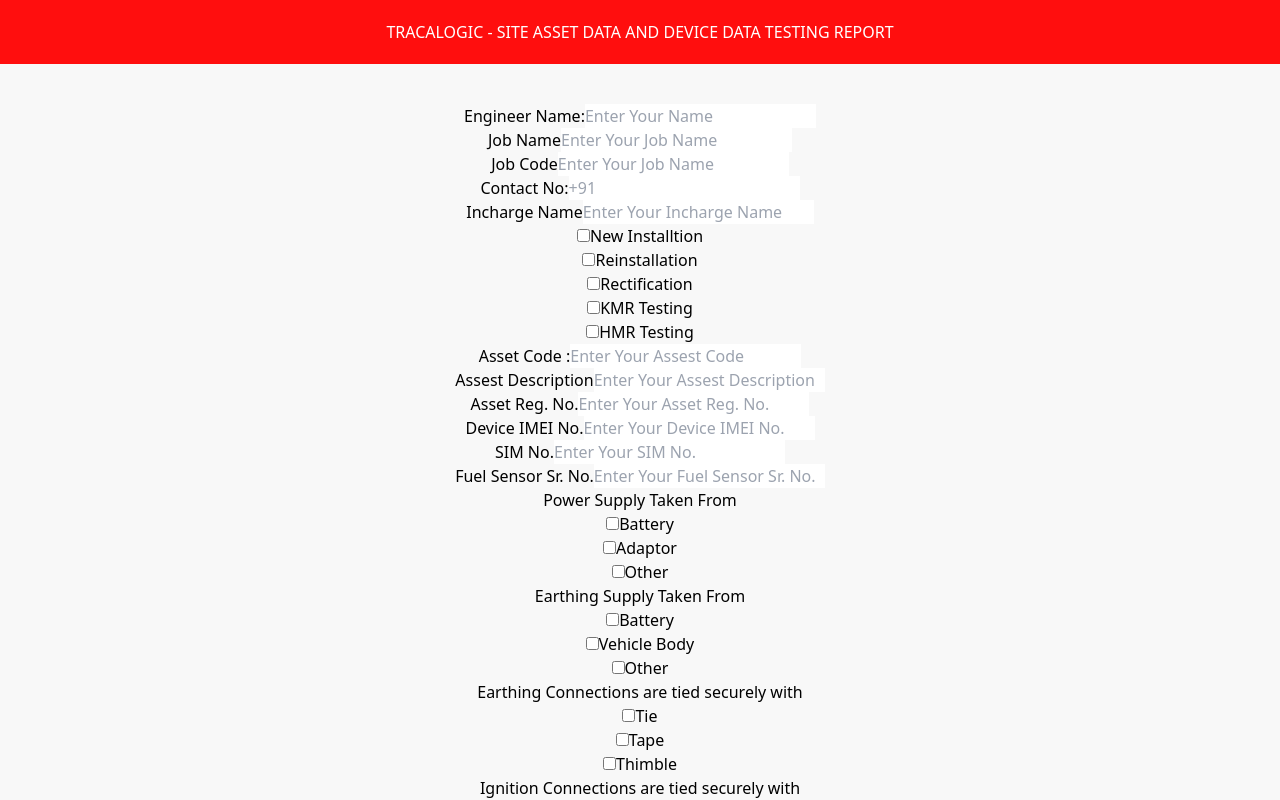
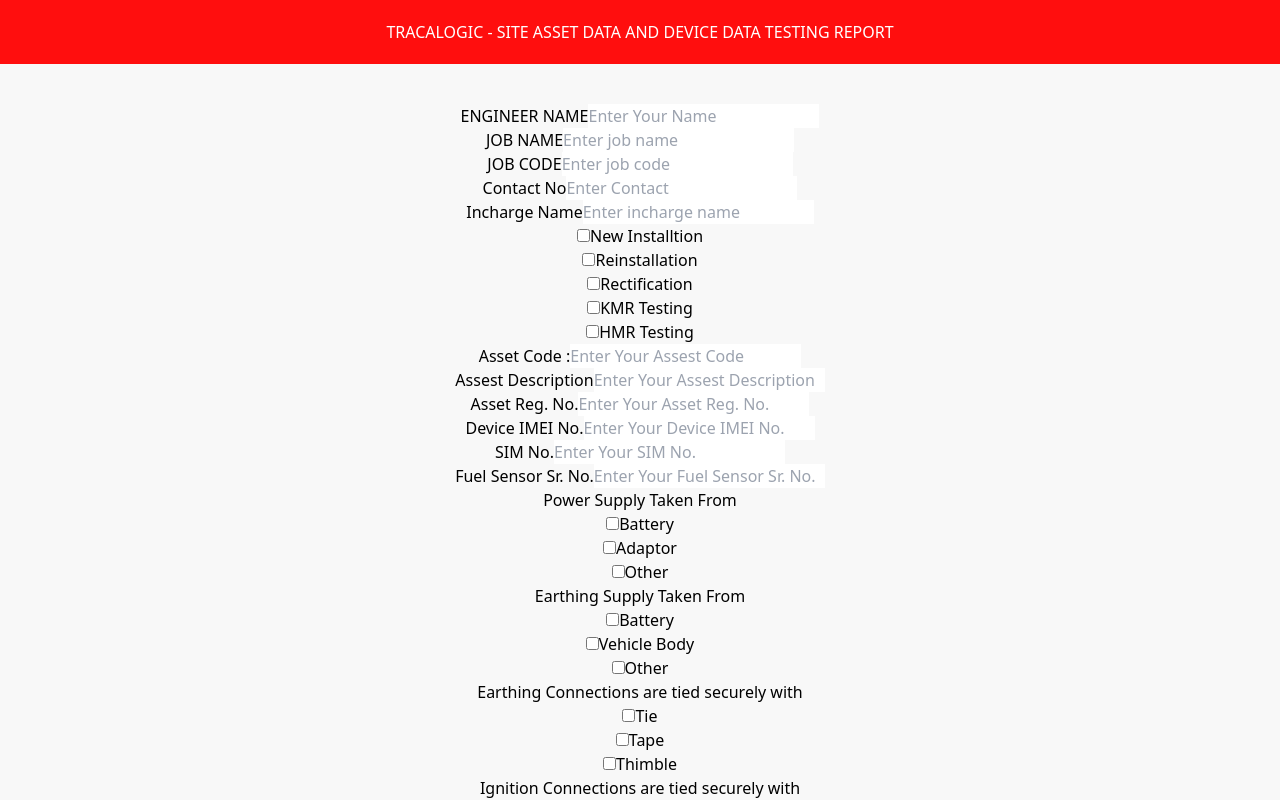
Before and after one commit to developeraryan/Tracalogic-frontend, a React (Vite) app: page / in a window 1280 px wide. Shown: the top 800 px of the page. Built offline with nearby package versions, Linux system fonts and the light colour scheme.

Commit message:
[NEW] updated the html fields

```diff
--- a/package.json
+++ b/package.json
@@ -12,6 +12,7 @@
   "dependencies": {
     "axios": "^1.3.4",
     "file-saver": "^2.0.5",
+    "prop-types": "^15.8.1",
     "react": "^18.2.0",
     "react-dom": "^18.2.0",
     "react-signature-canvas": "^1.0.6"
--- a/src/App.jsx
+++ b/src/App.jsx
@@ -3,12 +3,14 @@
 import viteLogo from "/vite.svg";
 import "./App.css";
 import Report from "./components/pages/Report/Report";
+import { CONST } from "./shared/constants";
+
 
 function App() {
   return (
     <div >
       <div className="heading">
-        <h1>TRACALOGIC - SITE ASSET DATA AND DEVICE DATA TESTING REPORT</h1>
+        <h1>{CONST.title}</h1>
       </div>
       <div className="form-container">
         <Report />
--- a/src/components/pages/Report/Report.jsx
+++ b/src/components/pages/Report/Report.jsx
@@ -3,6 +3,10 @@
 import "./Report.css";
 import axios from "axios";
 import { saveAs } from "file-saver";
+import { API } from "../../../shared/api";
+import { CONST } from "../../../shared/constants";
+
+
 
 const Report = () => {
   let [form, setForm] = useState({
@@ -32,8 +36,54 @@
     }
   };
 
+  let FORM = {
+      engineername_jobname_jobcode: [
+        {
+            label: 'ENGINEER NAME',
+            placeholder: 'Enter Your Name',
+            type: 'text',
+            value: null,
+            name: 'engineername'
+
+        },
+        {
+          label: 'JOB NAME',
+          placeholder: 'Enter job name',
+          type: 'text',
+          value: null,
+          name: 'jobname'
+      },
+        {
+          label: 'JOB CODE',
+          placeholder: 'Enter job code',
+          type: 'text',
+          value: null,
+          name: 'jobcode'
+      }
+
+    ],
+    contactnumber_inchargename: [
+          {
+            label: 'Contact No',
+            placeholder: 'Enter Contact',
+            type: 'tel',
+            value: null,
+            name: 'contactnumber'
+        },
+        {
+          label: 'Incharge Name',
+          placeholder: 'Enter incharge name',
+          type: 'text',
+          value: null,
+          name: 'inchargename'
+      }
+
+    ]
+
+  }
+
   let submitForm = () => {
-    axios.post("http://localhost:4200/pdf", form)
+    axios.post(`${CONST.url}${API.generatePdf}`, form)
       .then((res) => {
         console.log("res is here", res);
         const pdfBlob = new File(res.data,  {type:'application/pdf'})
@@ -48,77 +98,49 @@
     <div className="form-container">
       <form className="w-full">
         <div className="flex flex-wrap -mx-3 mb-6">
-          <div className="w-full md:w-1/3 px-3 mb-6 md:mb-0">
+          {/*  mb-6 md:mb-0 */}
+          {
+            FORM.engineername_jobname_jobcode.map((form,index) => {
+              return (
+              <div className="w-full md:w-1/3 px-3" key={index}>
                 <label className="block uppercase tracking-wide text-gray-700 text-xs font-bold mb-2">
-              Engineer Name:
+                  {form.label}
                   <input
                     className="appearance-none block w-full bg-gray-200 text-gray-700 border rounded py-3 px-4 mb-3 leading-tight focus:outline-none focus:bg-white"
                     id="grid-first-name"
-                type="text"
-                placeholder="Enter Your Name"
-                name="engineername"
+                    type={form.type}
+                    placeholder={form.placeholder}
+                    name={form.name}
                     onChange={(e) => handleChange(e)}
                   />
                 </label>
+             </div>)
+            })
+          }
 
-            {/* <p className="text-red-500 text-xs italic">Please fill out this field.</p> */}
-          </div>
-          <div className="w-full md:w-1/3 px-3">
-            <label className="block uppercase tracking-wide text-gray-700 text-xs font-bold mb-2">
-              Job Name
-              <input
-                className="appearance-none block w-full bg-gray-200 text-gray-700 border border-gray-200 rounded py-3 px-4 leading-tight focus:outline-none focus:bg-white focus:border-gray-500"
-                id="grid-last-name"
-                type="text"
-                placeholder="Enter Your Job Name"
-                name="jobname"
-                onChange={(e) => handleChange(e)}
-              />
-            </label>
-          </div>
-          <div className="w-full md:w-1/3 px-3">
-            <label className="block uppercase tracking-wide text-gray-700 text-xs font-bold mb-2">
-              Job Code
-              <input
-                className="appearance-none block w-full bg-gray-200 text-gray-700 border border-gray-200 rounded py-3 px-4 leading-tight focus:outline-none focus:bg-white focus:border-gray-500"
-                id="grid-last-name"
-                type="text"
-                name="jobcode"
-                placeholder="Enter Your Job Name"
-                onChange={(e) => handleChange(e)}
-              />
-            </label>
-          </div>
         </div>
         <div className="flex flex-wrap -mx-3 mb-6">
-          <div className="w-full md:w-1/2 px-3 mb-6 md:mb-0">
+            {
+              FORM.contactnumber_inchargename.map((form,index) => {
+                return (
+                  <div className="w-full md:w-1/2 px-3 mb-6 md:mb-0" key={index}>
                     <label className="block uppercase tracking-wide text-gray-700 text-xs font-bold mb-2">
-              Contact No:
+                      {form.label}
                       <input
                         className="appearance-none block w-full bg-gray-200 text-gray-700 border rounded py-3 px-4 mb-3 leading-tight focus:outline-none focus:bg-white"
                         id="grid-first-name"
-                type="tel"
-                placeholder="+91"
-                name="contactnumber"
+                        type={form.type}
+                        placeholder={form.placeholder}
+                        name={form.name}
                         onChange={(e) => handleChange(e)}
                       />
-            </label>
 
-            {/* <p className="text-red-500 text-xs italic">Please fill out this field.</p> */}
-          </div>
-          <div className="w-full md:w-1/2 px-3">
-            <label className="block uppercase tracking-wide text-gray-700 text-xs font-bold mb-2">
-              Incharge Name
-              <input
-                className="appearance-none block w-full bg-gray-200 text-gray-700 border border-gray-200 rounded py-3 px-4 leading-tight focus:outline-none focus:bg-white focus:border-gray-500"
-                id="grid-last-name"
-                type="text"
-                placeholder="Enter Your Incharge Name"
-                name="inchargename"
-                onChange={(e) => handleChange(e)}
-              />
                     </label>
                 </div>
+                )
+              })
+            }
+
         </div>
 
         <div className="w-full flex flex-wrap -mx-3 mb-6">
@@ -1257,55 +1279,6 @@
         <button className="rounded-none ..." onClick={submitForm}>
           Save Changes
         </button>
-        {/*
-        <div className="flex flex-wrap -mx-3 mb-2">
-          <div className="w-full md:w-1/3 px-3 mb-6 md:mb-0">
-            <label className="block uppercase tracking-wide text-gray-700 text-xs font-bold mb-2">
-              City
-            </label>
-            <input
-              className="appearance-none block w-full bg-gray-200 text-gray-700 border border-gray-200 rounded py-3 px-4 leading-tight focus:outline-none focus:bg-white focus:border-gray-500"
-              id="grid-city"
-              type="text"
-              placeholder="Albuquerque"
-            />
-          </div>
-          <div className="w-full md:w-1/3 px-3 mb-6 md:mb-0">
-            <label className="block uppercase tracking-wide text-gray-700 text-xs font-bold mb-2">
-              State
-            </label>
-            <div className="relative">
-              <select
-                className="block appearance-none w-full bg-gray-200 border border-gray-200 text-gray-700 py-3 px-4 pr-8 rounded leading-tight focus:outline-none focus:bg-white focus:border-gray-500"
-                id="grid-state"
-              >
-                <option>New Mexico</option>
-                <option>Missouri</option>
-                <option>Texas</option>
-              </select>
-              <div className="pointer-events-none absolute inset-y-0 right-0 flex items-center px-2 text-gray-700">
-                <svg
-                  className="fill-current h-4 w-4"
-                  xmlns="http://www.w3.org/2000/svg"
-                  viewBox="0 0 20 20"
-                >
-                  <path d="M9.293 12.95l.707.707L15.657 8l-1.414-1.414L10 10.828 5.757 6.586 4.343 8z" />
-                </svg>
-              </div>
-            </div>
-          </div>
-          <div className="w-full md:w-1/3 px-3 mb-6 md:mb-0">
-            <label className="block uppercase tracking-wide text-gray-700 text-xs font-bold mb-2">
-              Zip
-            </label>
-            <input
-              className="appearance-none block w-full bg-gray-200 text-gray-700 border border-gray-200 rounded py-3 px-4 leading-tight focus:outline-none focus:bg-white focus:border-gray-500"
-              id="grid-zip"
-              type="text"
-              placeholder="90210"
-            />
-          </div>
-        </div> */}
       </form>
     </div>
   );
--- /dev/null
+++ b/src/shared/api.js
@@ -0,0 +1,9 @@
+
+// share the api end points
+export const API = {
+
+    generatePdf: '/pdf'
+
+
+
+}
--- /dev/null
+++ b/src/shared/constants.js
@@ -0,0 +1,5 @@
+
+export const CONST = {
+    url:  'http://localhost:3000',
+    title: 'TRACALOGIC - SITE ASSET DATA AND DEVICE DATA TESTING REPORT'
+}
```
Also changed, not shown: 1 other file (tests, documents, lock files or other folders). Lines whose indentation alone changed are shown as unchanged.
